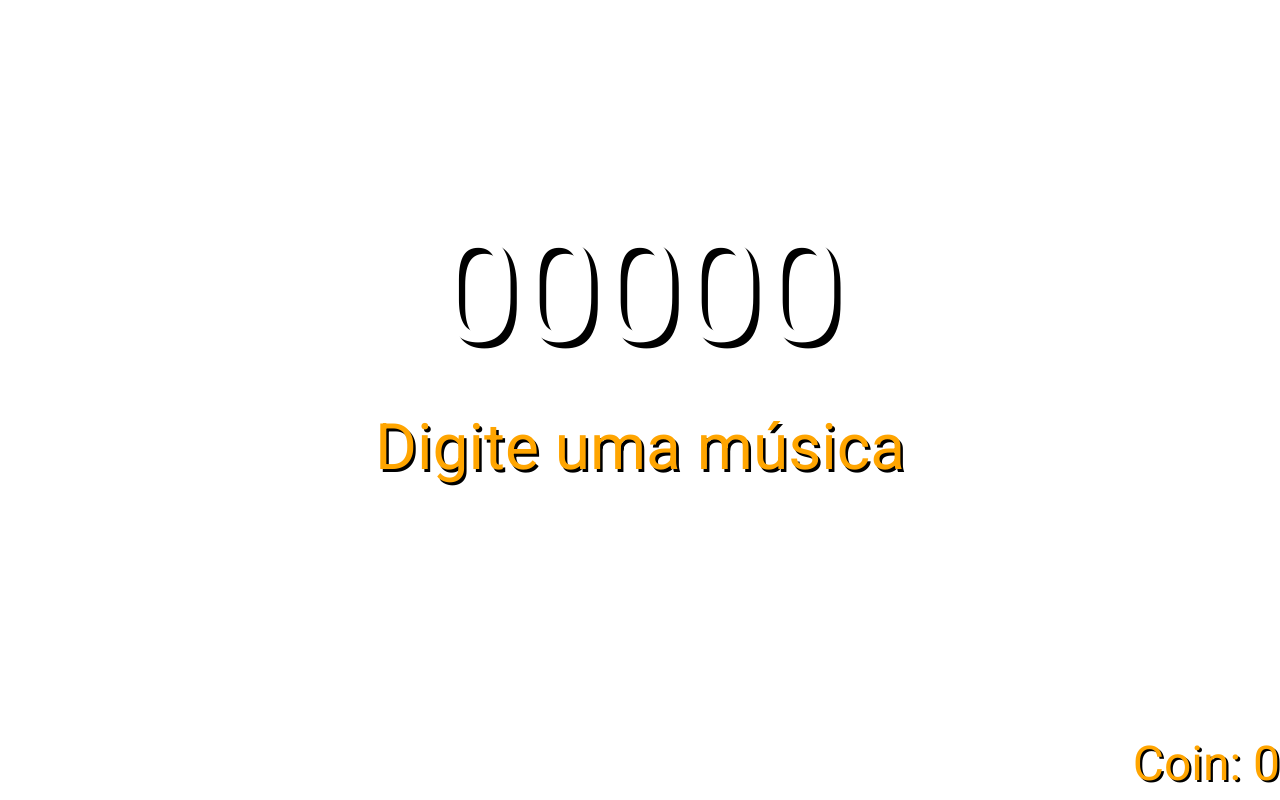
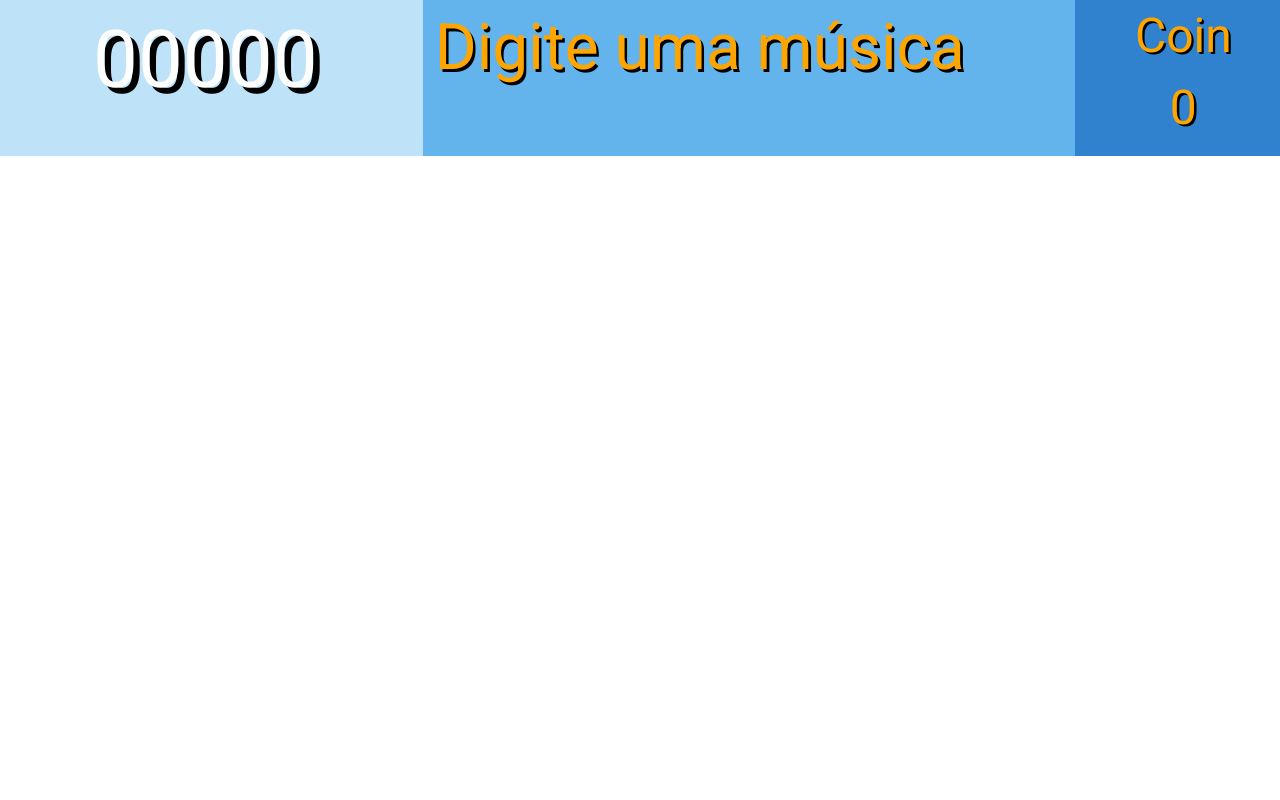
Before and after one commit to japostulo/karaoke-front, a Vue app: page /home in a window 1280 px wide. Built offline with nearby package versions, Linux system fonts and the light colour scheme.

Commit message:
Cria o card do karaoke

```diff
--- /dev/null
+++ b/src/components/Card.vue
@@ -0,0 +1,42 @@
+<template>
+  <v-row border="top" class="bg-red-200" background-color="blue">
+    <v-col
+      align="center"
+      class="bg-blue-200 sm:text-4xl md:text-5xl lg:text-6xl xl:text-7xl stroke-3 smh:bg-blue-500 p-0"
+      >{{ id.padStart(5, 0) }}</v-col
+    >
+    <v-col
+      align="start"
+      cols="6"
+      class="bg-blue-400 sm:text-3xl md:text-4xl lg:text-5xl xl:text-6xl stroke-2 p-0"
+      >{{ name }}</v-col
+    >
+    <v-col
+      cols="2"
+      align="center"
+      items="center"
+      class="bg-blue-600 text-xl sm:text-xl md:text-3xl xl:text-5xl text-black stroke-1 p-0"
+    >
+      <div>Coin</div>
+      <div>{{ coin }}</div>
+    </v-col>
+  </v-row>
+</template>
+
+<script>
+export default {
+  props:{
+    coin:Number,
+    id:String,
+    name:String
+  },
+    data(){
+        return{
+            text:0,
+        }
+    }
+}
+</script>
+
+<style>
+</style>
--- a/src/views/Home.vue
+++ b/src/views/Home.vue
@@ -1,7 +1,6 @@
 <template>
   <div>
     <!-- <video-c :id="music.padStart(5, 0)" :mode="'music'" /> -->
-
     <div
       v-keynumber.max5="setId"
       v-focus
@@ -11,7 +10,8 @@
       class="top-0 absolute w-full outline-none"
       tabindex="0"
     >
-      <div class="h-screen grid grid-rows-4 grid-flow-col">
+      <Card :coin="coin" :id="id" :name="name" />
+      <!-- <div class="h-screen grid grid-rows-4 grid-flow-col">
         <div
           class="row-span-2 flex justify-center items-end text-6xl sm:text-6xl md:text-7xl lg:text-8xl xl:text-9xl stroke-3 smh:bg-blue-500"
         >
@@ -27,7 +27,7 @@
         >
           Coin: {{ coin }}
         </div>
-      </div>
+      </div> -->
     </div>
   </div>
 </template>
@@ -35,10 +35,11 @@
 <script>
 let numero="";
 import videoC from '../components/Video'
-
+import Card from '../components/Card';
 export default {
     components:{
         videoC,
+        Card,
     },
     data() {
         return {
```
